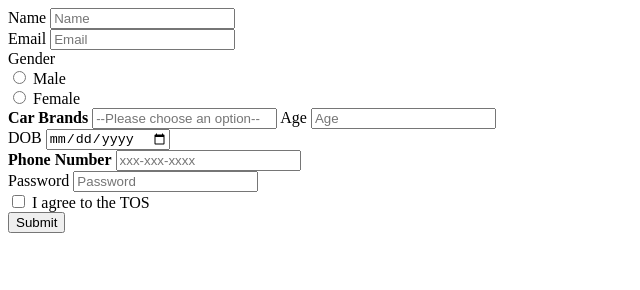
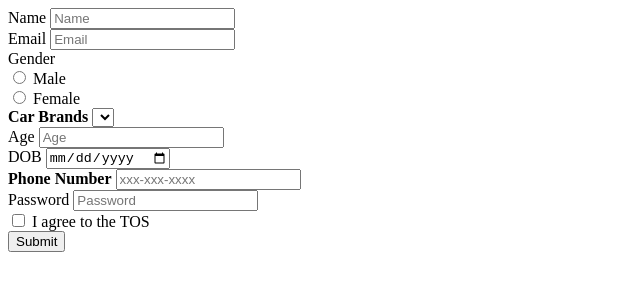
Before and after one commit to acciojob/signup-form-car-dpinkvilla, a website: page main.html in a window 1280 px wide. Shown: the whole page, without its empty margins (0-640 px from the left). Drawn offline with Linux system fonts and the light colour scheme.

Commit message:
created a submission

```diff
--- a/main.html
+++ b/main.html
@@ -21,8 +21,7 @@
 		<input type="radio" id="gender_f" name="gender" required > Female <br>
 
 	<label for="cars" > <b>Car Brands</b></label>
-		<input type="select" id="cars" placeholder="--Please choose an option--" required />
-
+		<select  id="cars" placeholder="--Please choose an option--" required></select><br>
 	<label for="age">Age</label>
 		<input type="number"  id="age" placeholder="Age" required ><br>
 	<label for="dob">DOB</label>
```
